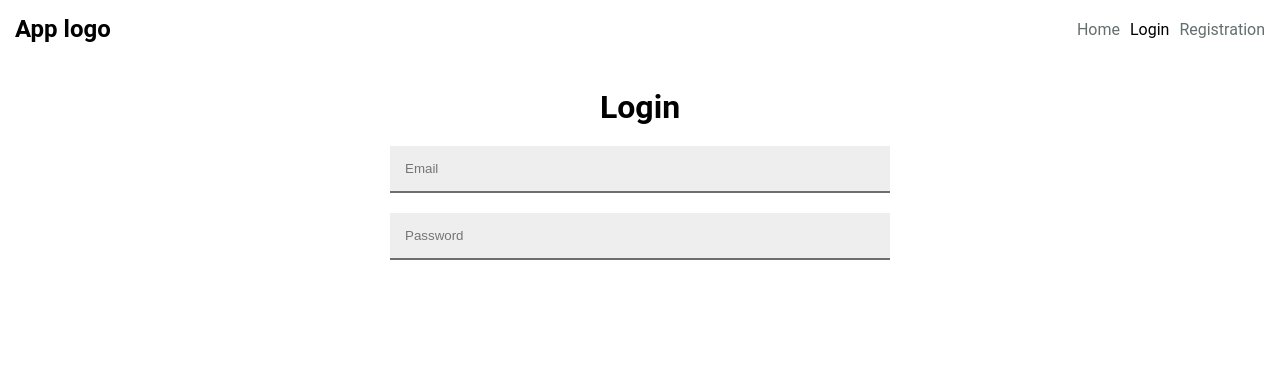
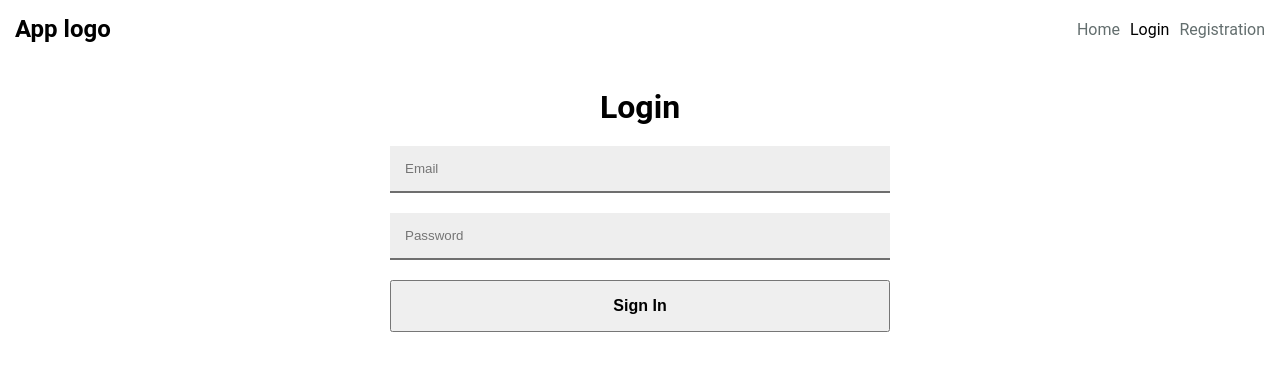
Before and after one commit to Alexey-Tverdohleb/mern-app, a React (Vite) app in the folder client/: page /login in a window 1280 px wide. Shown: the top 370 px of the page. Built offline with nearby package versions, Linux system fonts and the light colour scheme.

Commit message:
create button component

```diff
--- /dev/null
+++ b/client/src/components/Button/index.jsx
@@ -0,0 +1,26 @@
+import PropTypes from 'prop-types';
+
+import noop from '../../helpers/noop.js';
+import { ButtonStyled } from './style';
+
+const Button = ({ label, disabled, type, onClick }) => (
+  <ButtonStyled disabled={disabled} type={type} onClick={onClick}>
+    {label}
+  </ButtonStyled>
+);
+
+Button.propTypes = {
+  label: PropTypes.string,
+  disabled: PropTypes.bool,
+  type: PropTypes.string,
+  onClick: PropTypes.func,
+};
+
+Button.defaultProps = {
+  label: '',
+  disabled: false,
+  type: 'button',
+  onClick: noop,
+};
+
+export default Button;
--- /dev/null
+++ b/client/src/components/Button/style.js
@@ -0,0 +1,8 @@
+import styled from 'styled-components';
+
+export const ButtonStyled = styled.button`
+  width: 100%;
+  padding: 15px;
+  font-weight: 700;
+  font-size: 16px;
+`;
--- a/client/src/forms/LoginForm/index.jsx
+++ b/client/src/forms/LoginForm/index.jsx
@@ -4,7 +4,10 @@ import PropTypes from 'prop-types';
 import initialValues from './initialValues.js';
 
 const LoginForm = ({ children }) => {
-  const onSubmit = () => {};
+  const onSubmit = (values, formicActions) => {
+    console.log('Login form', values);
+    formicActions.setSubmitting(false);
+  };
 
   return (
     <Formik initialValues={initialValues} onSubmit={onSubmit}>
--- a/client/src/forms/RegistrationForm/index.jsx
+++ b/client/src/forms/RegistrationForm/index.jsx
@@ -4,7 +4,10 @@ import PropTypes from 'prop-types';
 import initialValues from './initialValues.js';
 
 const RegistrationForm = ({ children }) => {
-  const onSubmit = () => {};
+  const onSubmit = (values, formikActions) => {
+    console.log('Registration form', values);
+    formikActions.setSubmitting(false);
+  };
 
   return (
     <Formik initialValues={initialValues} onSubmit={onSubmit}>
--- /dev/null
+++ b/client/src/helpers/noop.js
@@ -0,0 +1 @@
+export default () => {};
--- a/client/src/pages/Login/index.jsx
+++ b/client/src/pages/Login/index.jsx
@@ -1,6 +1,7 @@
 import LoginForm from '../../forms/LoginForm/index.jsx';
 import Input from '../../components/Input/index.jsx';
 import { InputGroup, FormWrapper, Title } from './style.js';
+import Button from '../../components/Button/index.jsx';
 
 const Login = () => {
   return (
@@ -11,6 +12,7 @@ const Login = () => {
           <Input type="email" placeholder="Email" name="email" />
           <Input type="password" placeholder="Password" name="password" />
         </InputGroup>
+        <Button label="Sign In" type="submit" />
       </LoginForm>
     </FormWrapper>
   );
--- a/client/src/pages/Registration/index.jsx
+++ b/client/src/pages/Registration/index.jsx
@@ -1,6 +1,7 @@
 import RegistrationForm from '../../forms/RegistrationForm/index.jsx';
 import Input from '../../components/Input/index.jsx';
 import { InputGroup, FormWrapper, Title } from './style';
+import Button from '../../components/Button/index.jsx';
 
 const Registration = () => {
   return (
@@ -13,6 +14,7 @@ const Registration = () => {
           <Input type="password" placeholder="Password" name="password" />
           <Input type="password" placeholder="Repeat password" name="passwordRepeat" />
         </InputGroup>
+        <Button label="Sign Up" type="submit" />
       </RegistrationForm>
     </FormWrapper>
   );
```
